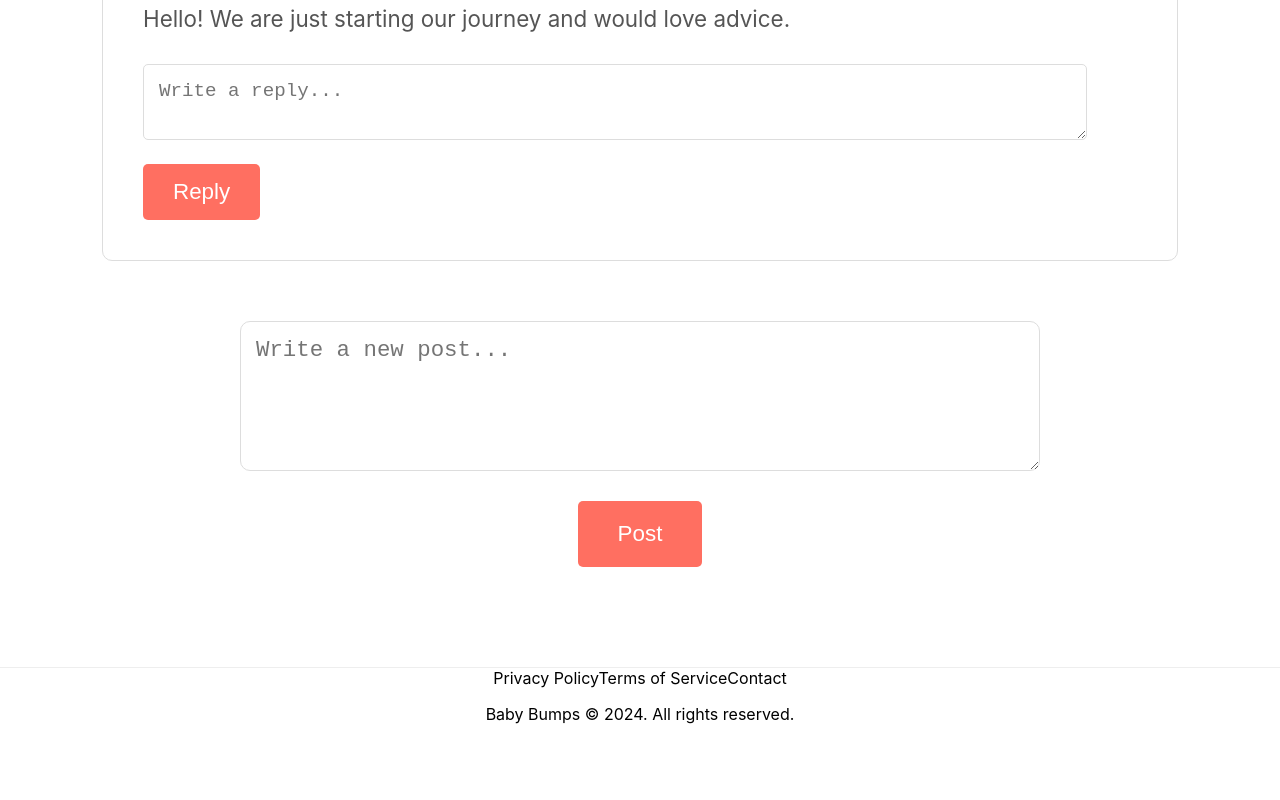
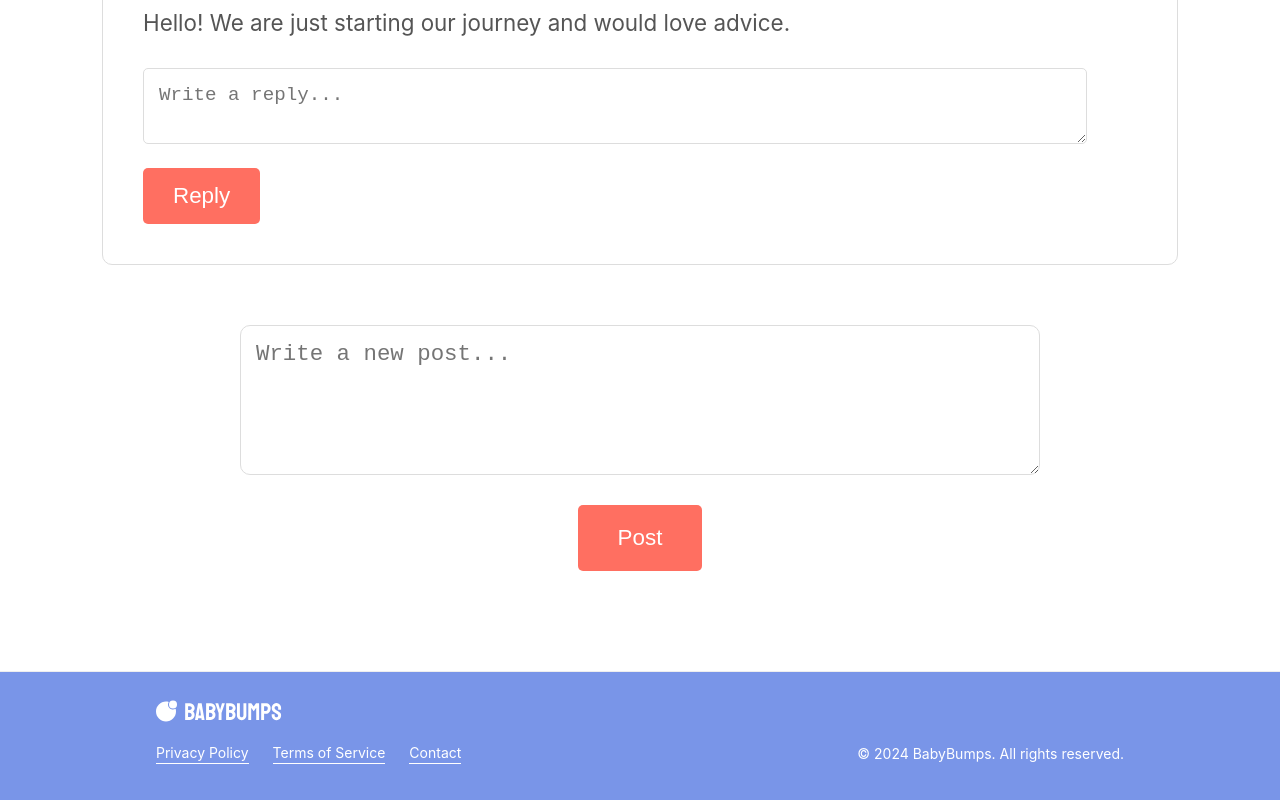
Before and after one commit to ekang100/BabyBumps, a Next.js app in the folder nextjs-blog/: page /forum in a window 1280 px wide. Shown: the part 904-1704 px from the top of the page. Before the commit the page ends 1644 px from the top, so only its background shows below. Built offline with nearby package versions, Linux system fonts and the light colour scheme.

Commit message:
Global header & footer commit 4 - footer styled

```diff
--- a/nextjs-blog/components/Footer.js
+++ b/nextjs-blog/components/Footer.js
@@ -3,13 +3,34 @@ import styles from "../styles/Layout.module.css";
 
 export default function Footer({ fixed }) {
   return (
-    <footer className={fixed ? styles.footerFixed : styles.footerScrollable}>
-      <div className={styles.footerLinks}>
-        <Link href="/privacy-policy">Privacy Policy</Link>
-        <Link href="/terms">Terms of Service</Link>
-        <Link href="/contact">Contact</Link>
+    <footer className={`${styles.footerCommon} ${fixed ? styles.footerFixed : styles.footerScrollable}`}>
+      <img
+        className={styles.logoImage}
+        src="logo_white.svg" // Update with the correct path to your SVG
+        alt="Logo"
+      />
+      <div className={styles.linksContainer}>
+        <div className={styles.linkGroup}>
+          <Link href="/privacy-policy">
+            <div className={styles.linkItem}>
+              <div className={styles.linkText}>Privacy Policy</div>
+            </div>
+          </Link>
+          <Link href="/terms">
+            <div className={styles.linkItem}>
+              <div className={styles.linkText}>Terms of Service</div>
+            </div>
+          </Link>
+          <Link href="/contact">
+            <div className={styles.linkItem}>
+              <div className={styles.linkText}>Contact</div>
+            </div>
+          </Link>
+        </div>
+        <div className={styles.copyright}>
+          © 2024 BabyBumps. All rights reserved.
+        </div>
       </div>
-      <p>Baby Bumps © 2024. All rights reserved.</p>
     </footer>
   );
 }
--- a/nextjs-blog/styles/Layout.module.css
+++ b/nextjs-blog/styles/Layout.module.css
@@ -57,24 +57,86 @@
 
 .main {
   flex: 1;
-  margin-top: 60px; /* Adjust based on header height */
+  margin-top: 64px; /* Adjust based on header height */
   margin-bottom: 40px; /* Adjust based on footer height */
   overflow-y: auto;
   padding: 20px;
+}
+
+.footerCommon {
+  width: 100%;
+  padding-top: 24px;
+  padding-bottom: 36px;
+  padding-left: 156px;
+  padding-right: 156px;
+  background: #7995E8;
+  display: flex;
+  flex-direction: column;
+  justify-content: center;
+  align-items: flex-start;
+  gap: 16px;
+}
+
+.footerCommon .logoImage {
+  height: 31px; /* Set the height of the SVG logo */
+}
+
+.footerCommon .linksContainer {
+  align-self: stretch;
+  display: flex;
+  justify-content: space-between;
+  align-items: center;
+}
+
+.footerCommon .linkGroup {
+  display: flex;
+  justify-content: flex-start;
+  align-items: center;
+  gap: 24px;
+}
+
+.footerCommon .linkItem {
+  padding-top: 3px;
+  padding-bottom: 3px;
+  border-bottom: 1px solid white;
+  display: flex;
+  justify-content: center;
+  align-items: center;
+  gap: 10px;
+}
+
+.footerCommon .linkText {
+  text-align: center;
+  color: white;
+  font-size: 14px;
+  font-family: 'Inter', sans-serif;
+  font-weight: 400;
+  line-height: 14px;
+  word-wrap: break-word;
+}
+
+.footerCommon .copyright {
+  text-align: center;
+  color: white;
+  font-size: 14px;
+  font-family: 'Inter', sans-serif;
+  font-weight: 400;
+  line-height: 14px;
+  word-wrap: break-word;
 }
 
 .footerFixed {
   position: fixed;
   bottom: 0;
   width: 100%;
-  background-color: #ffffff;
+  background-color: #7995E8;
   border-top: 1px solid #EEE;
   text-align: center;
   z-index: 1000;
 }
 
 .footerScrollable {
-  background-color: #ffffff;
+  background-color: #7995E8;
   border-top: 1px solid #EEE;
   text-align: center;
 }
```
Lines whose indentation alone changed are shown as unchanged.
